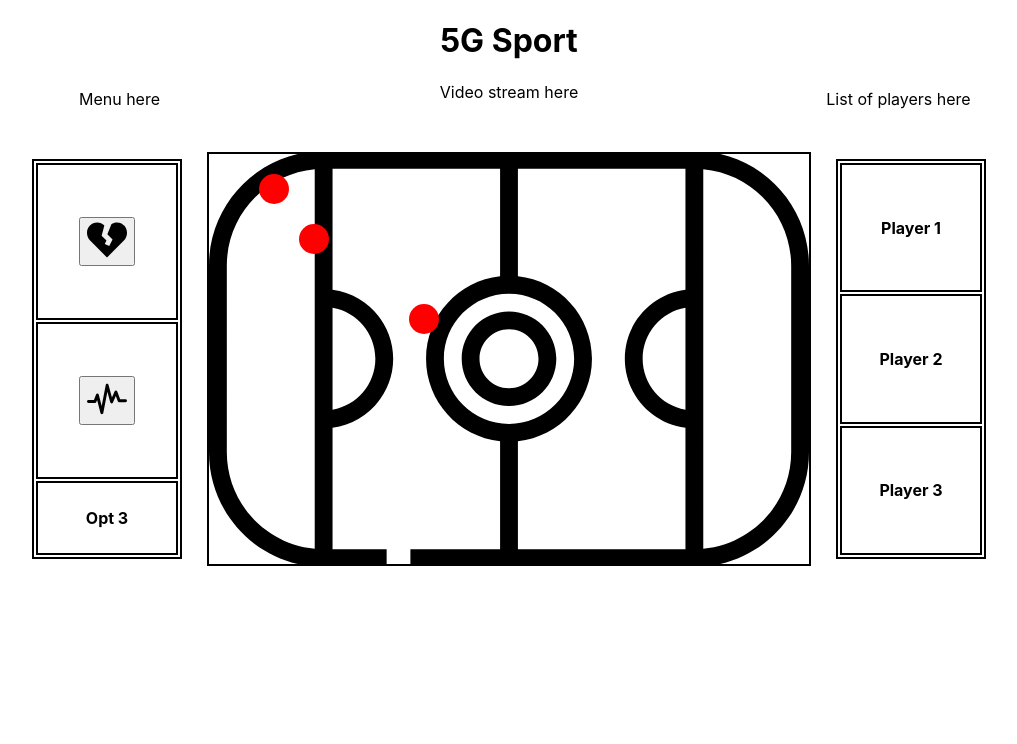
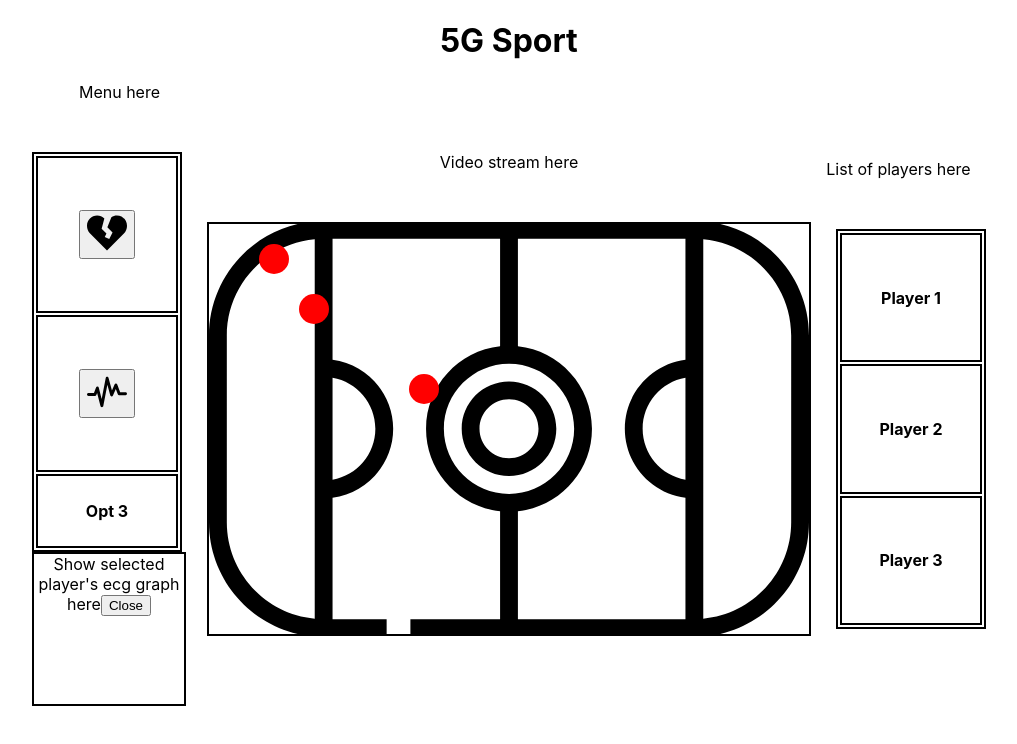
Before and after one commit to Onsbohh/5G-Sport-Application, a React (Create React App) app in the folder frontend/: page / in a window 1280 px wide. Both pictures are taken after a click on the button 238 px from the left and 400 px from the top of the page. Shown: the top 744 px of the page, without its empty margins (131-1148 px from the left). Built offline with nearby package versions, Linux system fonts and the light colour scheme.

Commit message:
show player's ecg graph placeholder when clicked

```diff
--- /dev/null
+++ b/frontend/src/components/EcgPopUp.js
@@ -0,0 +1,16 @@
+import React from "react";
+
+const EcgPopup = (props) => {
+    const style = {
+        height: "150px",
+        width: "150px",
+        border: "2px solid #000"
+    }
+    return (
+        <div style={style}>
+            Show selected player's ecg graph here
+            <button onClick={props.onClose}>Close</button>
+        </div>
+    )
+}
+export default EcgPopup
--- a/frontend/src/components/Menu.js
+++ b/frontend/src/components/Menu.js
@@ -3,17 +3,27 @@ import MenuIcon from "./MenuIcon";
 import heart_icon from "../images/heart_icon.svg"
 import ecg_icon from "../images/ecg_icon.svg"
 import HeartRatePopup from "./HeartRatePopup";
+import EcgPopup from "./EcgPopUp";
 
 const Menu = () => {
 
-    const [showPopUp, setShowPopUp] = useState(false)
+    const [showHeartPopUp, setShowHeartPopUp] = useState(false)
+    const [showEcgPopUp, setShowEcgPopUp] = useState(false)
 
-    const openPopUp = () => {
-        setShowPopUp(true)
+    const openHeartPopUp = () => {
+        setShowHeartPopUp(true)
     }
 
-    const closePopUp = () => {
-        setShowPopUp(false)
+    const openEcgPopUp = () => {
+        setShowEcgPopUp(true)
+    }
+
+    const closeHeartPopUp = () => {
+        setShowHeartPopUp(false)
+    }
+
+    const closeEcgPopUp = () => {
+        setShowEcgPopUp(false)
     }
 
     const style = {
@@ -30,12 +40,12 @@ const Menu = () => {
             <table style={style}>
                 <tr>
                     <td>
-                        <MenuIcon image={heart_icon} onClick={openPopUp}/>
+                        <MenuIcon image={heart_icon} onClick={openHeartPopUp}/>
                     </td>
                 </tr>
                 <tr>
                     <td>
-                        <MenuIcon image={ecg_icon}/>
+                        <MenuIcon image={ecg_icon} onClick={openEcgPopUp}/>
                     </td>
                 </tr>
                 <tr>
@@ -43,7 +53,8 @@ const Menu = () => {
                 </tr>
             </table>
 
-            {showPopUp && <HeartRatePopup onClose={closePopUp}/>}
+            {showHeartPopUp && <HeartRatePopup onClose={closeHeartPopUp}/>}
+            {showEcgPopUp && <EcgPopup onClose={closeEcgPopUp}/>}
 
         </div>
     )
```
